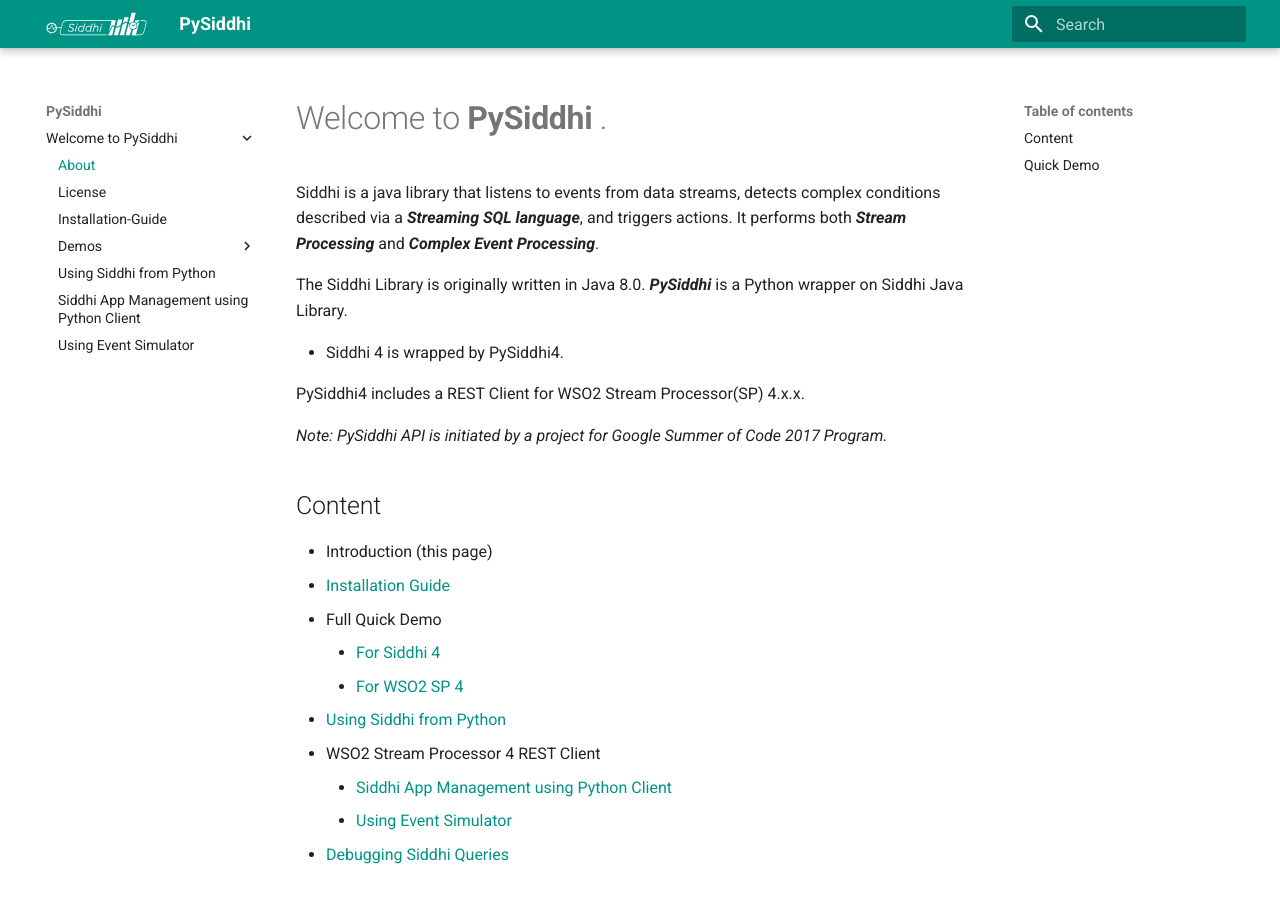
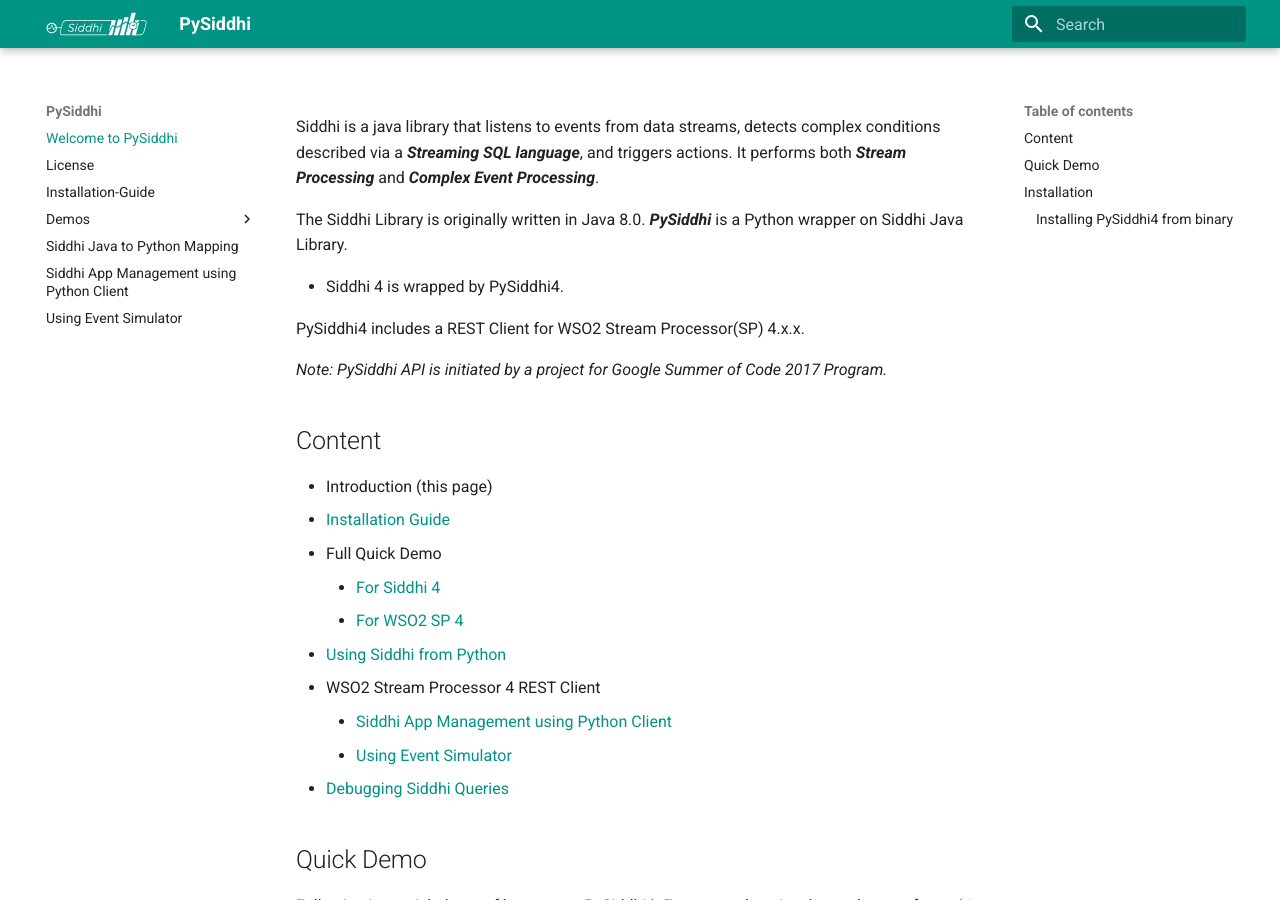
Before and after one commit to siddhi-io/PySiddhi, an MkDocs documentation site: the page built from docs/index.md, in a window 1280 px wide and 900 px high. Built offline with MkDocs 1.6.1 and Material for MkDocs 9.7.7, drawn with Linux system fonts in a browser that asks for light colours; old or Windows-style settings are respelled for this version of MkDocs.

Commit message:
Fix few document issues

```diff
--- a/docs/index.md
+++ b/docs/index.md
@@ -1,4 +1,3 @@
-#Welcome to **PySiddhi** .
 
 Siddhi is a java library that listens to events from data streams, detects complex conditions described via a ***Streaming SQL language***, and triggers actions. It performs both ***Stream Processing*** and ***Complex Event Processing***.
 
--- a/mkdocs.yml
+++ b/mkdocs.yml
@@ -10,14 +10,13 @@
     primary: teal
     accent: teal
 pages:
-- Welcome to PySiddhi:
-  - About: index.md
+  - Welcome to PySiddhi: index.md
   - License: license.md
   - Installation-Guide : Installation-Guide.md
   - Demos :
     - For Siddhi 4: Quick-Demo-(PySiddhi4).md
     - For Stream Processor 4: Quick-Demo-(SP4).md
-  - Using Siddhi from Python : Using-Siddhi-from-Python.md
+  - Siddhi Java to Python Mapping: Using-Siddhi-from-Python.md
   - Siddhi App Management using Python Client: Siddhi-App-Management-of-WSO2-SP-4.md
   - Using Event Simulator : Event-Simulator-of-SP-4.md
 theme: material
```
